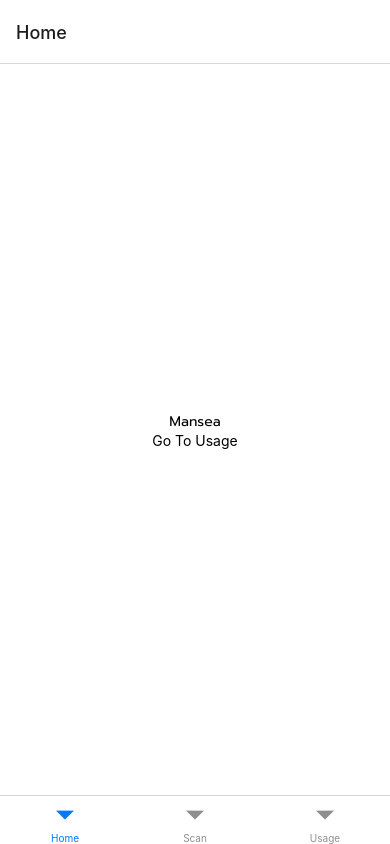
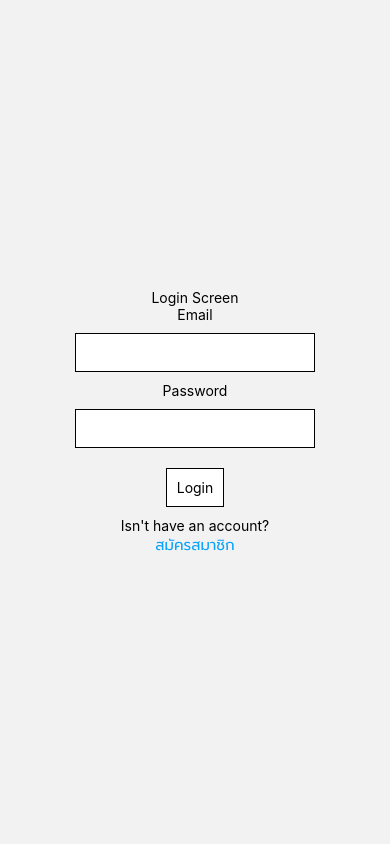
Before and after one commit to meplug/meplug-app, a React Native app: screen / in a window 390 px wide. Built offline with nearby package versions, Linux system fonts and the light colour scheme.

Commit message:
login ui (test)

```diff
--- a/App.js
+++ b/App.js
@@ -1,9 +1,11 @@
-
 import { StyleSheet, Text, View } from "react-native";
 import { useFonts } from "expo-font";
 import Routes from "./navigation/Routes";
 import { Provider } from "react-redux";
 import { store } from "./redux/store";
+import { LogBox } from "react-native";
+
+// LogBox.ignoreAllLogs();
 
 export default function App() {
   const [loaded] = useFonts({
@@ -13,7 +15,11 @@ export default function App() {
   if (!loaded) {
     return null;
   }
-  return <Routes />;
+  return (
+    <Provider store={store}>
+      <Routes />
+    </Provider>
+  );
 }
 
 const styles = StyleSheet.create({
--- a/navigation/Routes.js
+++ b/navigation/Routes.js
@@ -1,15 +1,34 @@
 import { View, Text } from 'react-native'
+import { useEffect, useState } from 'react';
 import {NavigationContainer} from '@react-navigation/native';
+import AsyncStorage from '@react-native-async-storage/async-storage';
 import React from 'react'
 import Appstack from './AppStack';
 import AuthStack from './AuthStack';
 
 export default function Routes() {
 
+  const [isLoggedIn, setIsLoggedIn] = useState(false);
+  const [isLoading, setIsLoading] = useState(true);
+
+  const checkToken = async () => {
+    const token = await AsyncStorage.getItem('token');
+    console.log('Token: ', token);
+    if (token) {
+      setIsLoggedIn(true);
+    } else {
+      setIsLoggedIn(false);
+    }
+  }
+
+  useEffect(() => {
+    checkToken();
+    setIsLoading(false);
+  }, []);
 
   return (
     <NavigationContainer>
-        <Appstack/>
+        {isLoggedIn ? (<Appstack/>) : (<AuthStack/>)}
     </NavigationContainer>
   )
 }
--- a/pages/LoginScreen.js
+++ b/pages/LoginScreen.js
@@ -1,10 +1,73 @@
-import { View, Text } from 'react-native'
-import React from 'react'
+import {
+  View,
+  Text,
+  TextInput,
+  TouchableOpacity,
+  StyleSheet,
+} from "react-native";
+import React from "react";
+import { useState } from "react";
 
-export default function LoginScreen() {
+export default function LoginScreen({navigation}) {
+  const [email, setEmail] = useState("");
+  const [password, setPassword] = useState("");
+
   return (
-    <View>
-      <Text>LoginScreen</Text>
+    //Login Screen Design Template
+    <View style={{ flex: 1, justifyContent: "center", alignItems: "center" }}>
+      <Text>Login Screen</Text>
+
+      <Text>Email</Text>
+      <TextInput
+        value={email}
+        onChangeText={(text) => setEmail(text)}
+        style={styles.container}
+        keyboardType={"email-address"}
+      />
+      <Text>Password</Text>
+      <TextInput
+        value={password}
+        onChangeText={(text) => setPassword(text)}
+        style={styles.container}
+      />
+      <TouchableOpacity style={styles.button}>
+        <Text>Login</Text>
+      </TouchableOpacity>
+
+      <Text>Isn't have an account?</Text>
+      <TouchableOpacity>
+        <Text
+          style={{
+            color: '#0BA3FC',
+            fontFamily: 'Regular',
+            fontSize: 15,
+          }}
+          onPress={() => navigation.navigate('RegisterScreen')}>
+          สมัครสมาชิก
+        </Text>
+      </TouchableOpacity>
     </View>
-  )
+  );
 }
+
+const styles = StyleSheet.create({
+  container: {
+    backgroundColor: "#fff",
+    alignItems: "center",
+    justifyContent: "center",
+    borderColor: "#000",
+    borderWidth: 1,
+    padding: 10,
+    margin: 10,
+  },
+
+  button: {
+    backgroundColor: "#fff",
+    alignItems: "center",
+    justifyContent: "center",
+    borderColor: "#000",
+    borderWidth: 1,
+    padding: 10,
+    margin: 10,
+  },
+});
```
